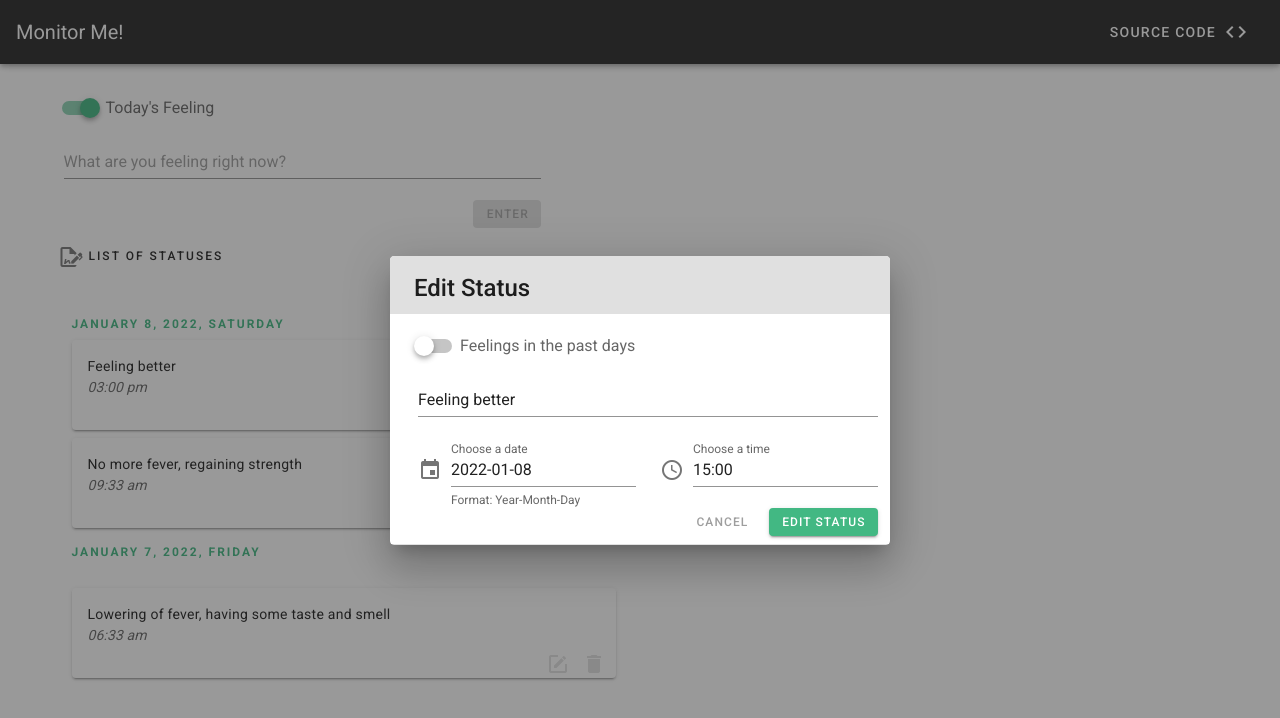
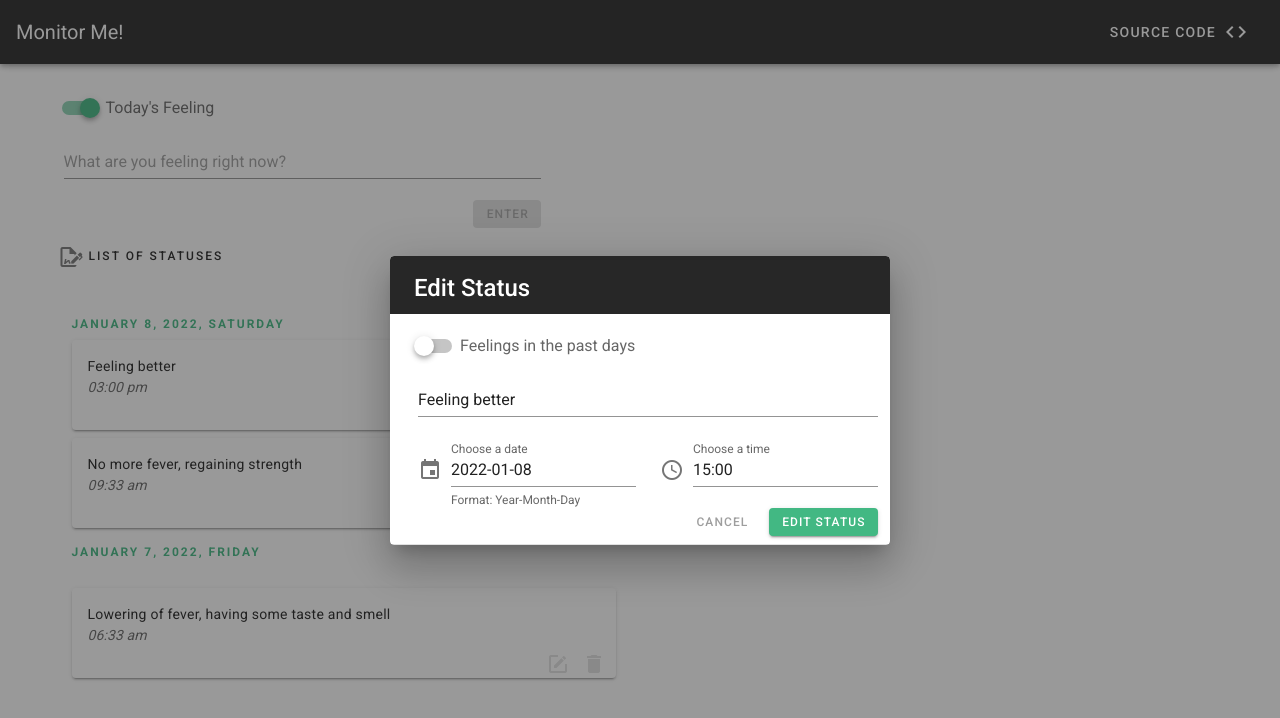
Before and after one commit to dilapitan/monitor-me, a Vue app: page / in a window 1280 px wide. Both pictures are taken after a click on the button 558 px from the left and 416 px from the top of the page. Shown: the top 718 px of the page. Built offline with nearby package versions, Linux system fonts and the light colour scheme; what v-calendar would draw is missing.

Commit message:
Change color of Modal

```diff
--- a/src/components/shared/ModalComponent.vue
+++ b/src/components/shared/ModalComponent.vue
@@ -1,7 +1,7 @@
 <template>
   <v-dialog :value="dialog" width="500" persistent>
     <v-card>
-      <v-card-title class="text-h5 grey lighten-2">
+      <v-card-title class="text-h5 offColor white--text">
         {{ action === 'edit' ? 'Edit Status' : 'Delete Status' }}
       </v-card-title>
 
--- a/src/plugins/vuetify.js
+++ b/src/plugins/vuetify.js
@@ -9,6 +9,7 @@ export default new Vuetify({
       light: {
         primary: '#42b883',
         destructive: '#B71C1C',
+        offColor: '#272727',
       },
     },
   },
```
